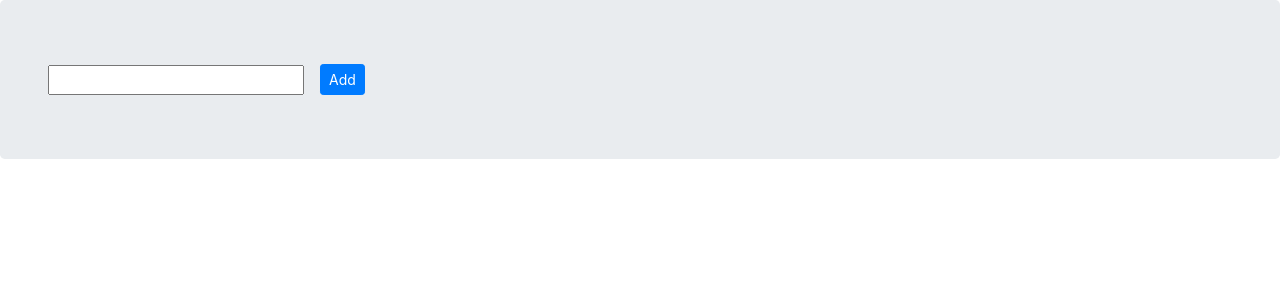
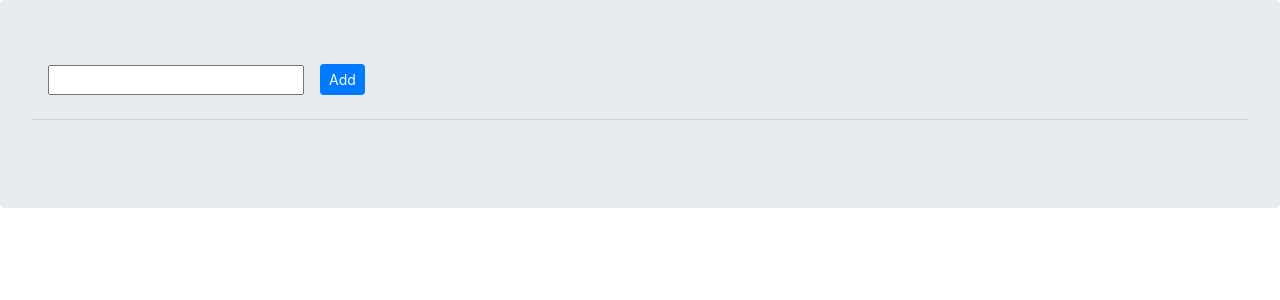
Before and after one commit to fortymorgan/reactToDo, a React app: page / in a window 1280 px wide. Shown: the top 300 px of the page. Built offline with nearby package versions, Linux system fonts and the light colour scheme.

Commit message:
Add line between input and list

```diff
--- a/src/components/App.jsx
+++ b/src/components/App.jsx
@@ -39,6 +39,7 @@ export default class App extends React.Component {
     return (
       <div className="jumbotron">
         <InputForm handlers={{ onInput: this.onInput, onAdd: this.onAdd }} value={input} />
+        <hr className="my-4" />
         <ListItems handlers={{ onRemove: this.onRemove, onToggle: this.onToggle }} list={items} />
       </div>
     )
```
